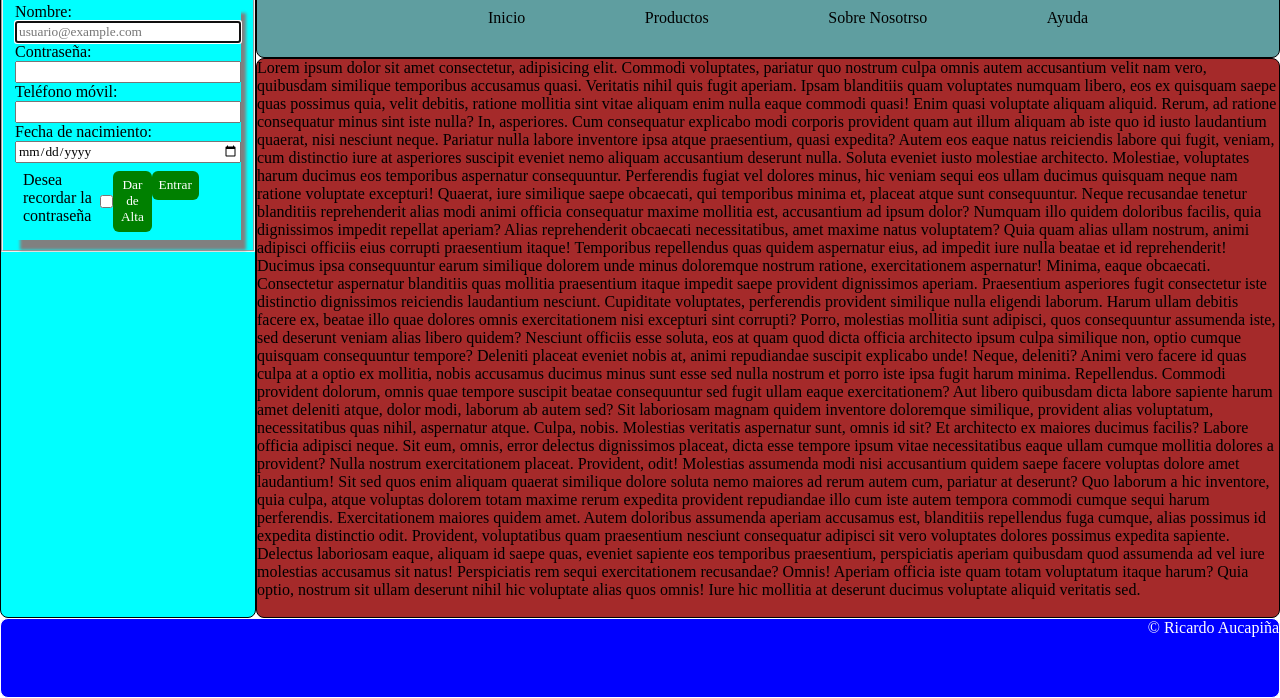
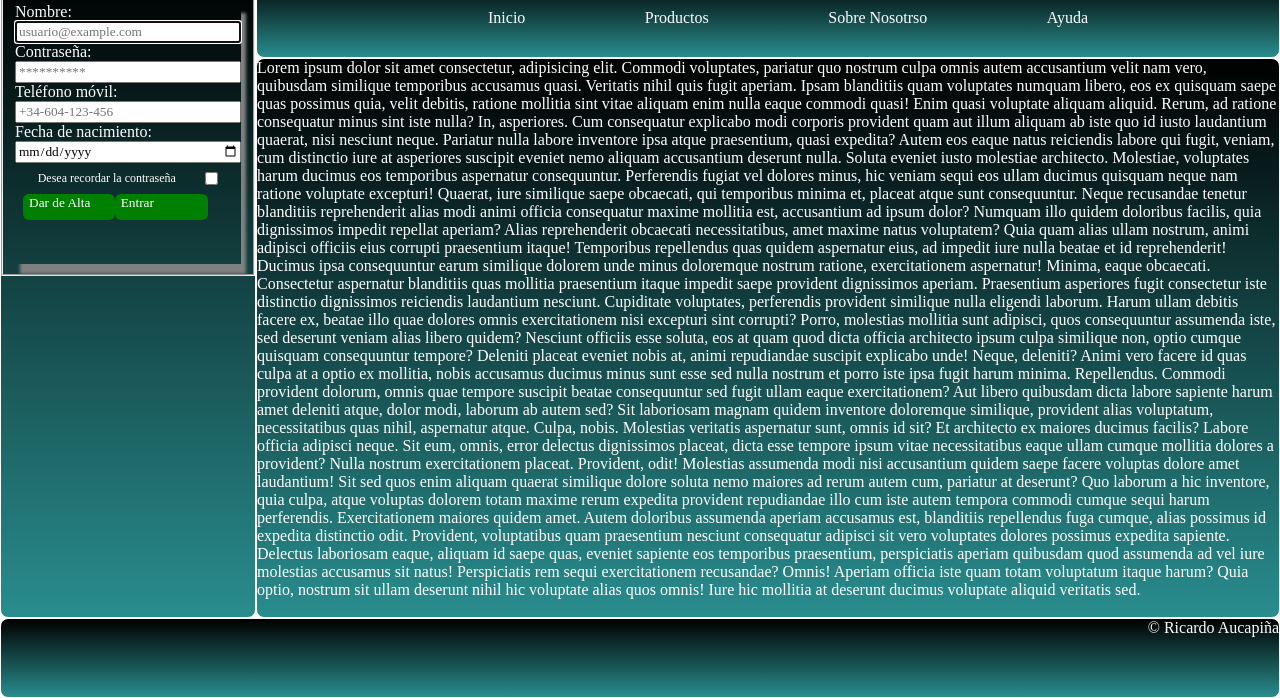
Before and after one commit to RicardoIESDB/LM-Ricardo, a plain HTML site: page index.html in a window 1280 px wide. Shown: the part 102-800 px from the top of the page. Drawn offline with Linux system fonts and the light colour scheme; a web font is replaced by a local one.

Commit message:
fifth-commit

```diff
--- a/index.html
+++ b/index.html
@@ -5,8 +5,8 @@
     <meta charset="UTF-8">
     <meta name="viewport" content="width=device-width, initial-scale=1.0">
     <link rel="preconnect" href="https://fonts.googleapis.com">
-<link rel="preconnect" href="https://fonts.gstatic.com" crossorigin>
-<link href="https://fonts.googleapis.com/css2?family=Lobster&family=Yuji+Mai&display=swap" rel="stylesheet">
+    <link rel="preconnect" href="https://fonts.gstatic.com" crossorigin>
+    <link href="https://fonts.googleapis.com/css2?family=Lobster&family=Yuji+Mai&display=swap" rel="stylesheet">
     <link rel="stylesheet" href="./public/css/styles.css">
     <title>Practica 1</title>
 </head>
@@ -26,17 +26,22 @@
                     <form>
                         <label for="email">Nombre:</label> <input type="email" required autofocus
                             placeholder="usuario@example.com" id="email">
-                        <label for="password">Contraseña:</label> <input type="password" required id="password">
-                        <label for="tel">Teléfono móvil:</label> <input type="tel" id="tel">
+                        <label for="password">Contraseña:</label> <input type="password" required placeholder="**********" id="password">
+                        <label for="tel">Teléfono móvil:</label> <input type="tel" placeholder="+34-604-123-456" id="tel">
                         <label for="birth_date">Fecha de nacimiento:</label> <input type="date" id="birth_date">
                         <div class="div_button_checkbox">
-                            <label for="remember_password">Desea recordar la contraseña</label> <input type="checkbox"
-                            id="remember_password">
-                            <button type="submit">Dar de Alta</button>
                             <div>
-                                <button class="button_entrar" type="submit">Entrar</button>
-                                <span>Bienvenido!</span>
+                                <label for="remember_password">Desea recordar la contraseña</label> <input type="checkbox"
+                                    id="remember_password">
                             </div>
+                            <div>
+                                <button type="submit">Dar de Alta</button>
+                                <div class="tooltip">
+                                    <button type="submit">Entrar</button>
+                                    <span class="tooltip_text">Entra y descubre!</span>
+                                </div>
+                            </div>
+
                         </div>
                     </form>
                 </fieldset>
@@ -51,26 +56,66 @@
                     </ul>
                 </nav>
                 <main>
-                  <P>Lorem ipsum dolor sit amet consectetur, adipisicing elit. Commodi voluptates, pariatur quo nostrum culpa omnis autem accusantium velit nam vero, quibusdam similique temporibus accusamus quasi. Veritatis nihil quis fugit aperiam.
-                  Ipsam blanditiis quam voluptates numquam libero, eos ex quisquam saepe quas possimus quia, velit debitis, ratione mollitia sint vitae aliquam enim nulla eaque commodi quasi! Enim quasi voluptate aliquam aliquid.
-                  Rerum, ad ratione consequatur minus sint iste nulla? In, asperiores. Cum consequatur explicabo modi corporis provident quam aut illum aliquam ab iste quo id iusto laudantium quaerat, nisi nesciunt neque.
-                  Pariatur nulla labore inventore ipsa atque praesentium, quasi expedita? Autem eos eaque natus reiciendis labore qui fugit, veniam, cum distinctio iure at asperiores suscipit eveniet nemo aliquam accusantium deserunt nulla.
-                  Soluta eveniet iusto molestiae architecto. Molestiae, voluptates harum ducimus eos temporibus aspernatur consequuntur. Perferendis fugiat vel dolores minus, hic veniam sequi eos ullam ducimus quisquam neque nam ratione voluptate excepturi!
-                  Quaerat, iure similique saepe obcaecati, qui temporibus minima et, placeat atque sunt consequuntur. Neque recusandae tenetur blanditiis reprehenderit alias modi animi officia consequatur maxime mollitia est, accusantium ad ipsum dolor?
-                  Numquam illo quidem doloribus facilis, quia dignissimos impedit repellat aperiam? Alias reprehenderit obcaecati necessitatibus, amet maxime natus voluptatem? Quia quam alias ullam nostrum, animi adipisci officiis eius corrupti praesentium itaque!
-                  Temporibus repellendus quas quidem aspernatur eius, ad impedit iure nulla beatae et id reprehenderit! Ducimus ipsa consequuntur earum similique dolorem unde minus doloremque nostrum ratione, exercitationem aspernatur! Minima, eaque obcaecati.
-                  Consectetur aspernatur blanditiis quas mollitia praesentium itaque impedit saepe provident dignissimos aperiam. Praesentium asperiores fugit consectetur iste distinctio dignissimos reiciendis laudantium nesciunt. Cupiditate voluptates, perferendis provident similique nulla eligendi laborum.
-                  Harum ullam debitis facere ex, beatae illo quae dolores omnis exercitationem nisi excepturi sint corrupti? Porro, molestias mollitia sunt adipisci, quos consequuntur assumenda iste, sed deserunt veniam alias libero quidem?
-                  Nesciunt officiis esse soluta, eos at quam quod dicta officia architecto ipsum culpa similique non, optio cumque quisquam consequuntur tempore? Deleniti placeat eveniet nobis at, animi repudiandae suscipit explicabo unde!
-                  Neque, deleniti? Animi vero facere id quas culpa at a optio ex mollitia, nobis accusamus ducimus minus sunt esse sed nulla nostrum et porro iste ipsa fugit harum minima. Repellendus.
-                  Commodi provident dolorum, omnis quae tempore suscipit beatae consequuntur sed fugit ullam eaque exercitationem? Aut libero quibusdam dicta labore sapiente harum amet deleniti atque, dolor modi, laborum ab autem sed?
-                  Sit laboriosam magnam quidem inventore doloremque similique, provident alias voluptatum, necessitatibus quas nihil, aspernatur atque. Culpa, nobis. Molestias veritatis aspernatur sunt, omnis id sit? Et architecto ex maiores ducimus facilis?
-                  Labore officia adipisci neque. Sit eum, omnis, error delectus dignissimos placeat, dicta esse tempore ipsum vitae necessitatibus eaque ullam cumque mollitia dolores a provident? Nulla nostrum exercitationem placeat. Provident, odit!
-                  Molestias assumenda modi nisi accusantium quidem saepe facere voluptas dolore amet laudantium! Sit sed quos enim aliquam quaerat similique dolore soluta nemo maiores ad rerum autem cum, pariatur at deserunt?
-                  Quo laborum a hic inventore, quia culpa, atque voluptas dolorem totam maxime rerum expedita provident repudiandae illo cum iste autem tempora commodi cumque sequi harum perferendis. Exercitationem maiores quidem amet.
-                  Autem doloribus assumenda aperiam accusamus est, blanditiis repellendus fuga cumque, alias possimus id expedita distinctio odit. Provident, voluptatibus quam praesentium nesciunt consequatur adipisci sit vero voluptates dolores possimus expedita sapiente.
-                  Delectus laboriosam eaque, aliquam id saepe quas, eveniet sapiente eos temporibus praesentium, perspiciatis aperiam quibusdam quod assumenda ad vel iure molestias accusamus sit natus! Perspiciatis rem sequi exercitationem recusandae? Omnis!
-                  Aperiam officia iste quam totam voluptatum itaque harum? Quia optio, nostrum sit ullam deserunt nihil hic voluptate alias quos omnis! Iure hic mollitia at deserunt ducimus voluptate aliquid veritatis sed.</P>
+                    <P>Lorem ipsum dolor sit amet consectetur, adipisicing elit. Commodi voluptates, pariatur quo
+                        nostrum culpa omnis autem accusantium velit nam vero, quibusdam similique temporibus accusamus
+                        quasi. Veritatis nihil quis fugit aperiam.
+                        Ipsam blanditiis quam voluptates numquam libero, eos ex quisquam saepe quas possimus quia, velit
+                        debitis, ratione mollitia sint vitae aliquam enim nulla eaque commodi quasi! Enim quasi
+                        voluptate aliquam aliquid.
+                        Rerum, ad ratione consequatur minus sint iste nulla? In, asperiores. Cum consequatur explicabo
+                        modi corporis provident quam aut illum aliquam ab iste quo id iusto laudantium quaerat, nisi
+                        nesciunt neque.
+                        Pariatur nulla labore inventore ipsa atque praesentium, quasi expedita? Autem eos eaque natus
+                        reiciendis labore qui fugit, veniam, cum distinctio iure at asperiores suscipit eveniet nemo
+                        aliquam accusantium deserunt nulla.
+                        Soluta eveniet iusto molestiae architecto. Molestiae, voluptates harum ducimus eos temporibus
+                        aspernatur consequuntur. Perferendis fugiat vel dolores minus, hic veniam sequi eos ullam
+                        ducimus quisquam neque nam ratione voluptate excepturi!
+                        Quaerat, iure similique saepe obcaecati, qui temporibus minima et, placeat atque sunt
+                        consequuntur. Neque recusandae tenetur blanditiis reprehenderit alias modi animi officia
+                        consequatur maxime mollitia est, accusantium ad ipsum dolor?
+                        Numquam illo quidem doloribus facilis, quia dignissimos impedit repellat aperiam? Alias
+                        reprehenderit obcaecati necessitatibus, amet maxime natus voluptatem? Quia quam alias ullam
+                        nostrum, animi adipisci officiis eius corrupti praesentium itaque!
+                        Temporibus repellendus quas quidem aspernatur eius, ad impedit iure nulla beatae et id
+                        reprehenderit! Ducimus ipsa consequuntur earum similique dolorem unde minus doloremque nostrum
+                        ratione, exercitationem aspernatur! Minima, eaque obcaecati.
+                        Consectetur aspernatur blanditiis quas mollitia praesentium itaque impedit saepe provident
+                        dignissimos aperiam. Praesentium asperiores fugit consectetur iste distinctio dignissimos
+                        reiciendis laudantium nesciunt. Cupiditate voluptates, perferendis provident similique nulla
+                        eligendi laborum.
+                        Harum ullam debitis facere ex, beatae illo quae dolores omnis exercitationem nisi excepturi sint
+                        corrupti? Porro, molestias mollitia sunt adipisci, quos consequuntur assumenda iste, sed
+                        deserunt veniam alias libero quidem?
+                        Nesciunt officiis esse soluta, eos at quam quod dicta officia architecto ipsum culpa similique
+                        non, optio cumque quisquam consequuntur tempore? Deleniti placeat eveniet nobis at, animi
+                        repudiandae suscipit explicabo unde!
+                        Neque, deleniti? Animi vero facere id quas culpa at a optio ex mollitia, nobis accusamus ducimus
+                        minus sunt esse sed nulla nostrum et porro iste ipsa fugit harum minima. Repellendus.
+                        Commodi provident dolorum, omnis quae tempore suscipit beatae consequuntur sed fugit ullam eaque
+                        exercitationem? Aut libero quibusdam dicta labore sapiente harum amet deleniti atque, dolor
+                        modi, laborum ab autem sed?
+                        Sit laboriosam magnam quidem inventore doloremque similique, provident alias voluptatum,
+                        necessitatibus quas nihil, aspernatur atque. Culpa, nobis. Molestias veritatis aspernatur sunt,
+                        omnis id sit? Et architecto ex maiores ducimus facilis?
+                        Labore officia adipisci neque. Sit eum, omnis, error delectus dignissimos placeat, dicta esse
+                        tempore ipsum vitae necessitatibus eaque ullam cumque mollitia dolores a provident? Nulla
+                        nostrum exercitationem placeat. Provident, odit!
+                        Molestias assumenda modi nisi accusantium quidem saepe facere voluptas dolore amet laudantium!
+                        Sit sed quos enim aliquam quaerat similique dolore soluta nemo maiores ad rerum autem cum,
+                        pariatur at deserunt?
+                        Quo laborum a hic inventore, quia culpa, atque voluptas dolorem totam maxime rerum expedita
+                        provident repudiandae illo cum iste autem tempora commodi cumque sequi harum perferendis.
+                        Exercitationem maiores quidem amet.
+                        Autem doloribus assumenda aperiam accusamus est, blanditiis repellendus fuga cumque, alias
+                        possimus id expedita distinctio odit. Provident, voluptatibus quam praesentium nesciunt
+                        consequatur adipisci sit vero voluptates dolores possimus expedita sapiente.
+                        Delectus laboriosam eaque, aliquam id saepe quas, eveniet sapiente eos temporibus praesentium,
+                        perspiciatis aperiam quibusdam quod assumenda ad vel iure molestias accusamus sit natus!
+                        Perspiciatis rem sequi exercitationem recusandae? Omnis!
+                        Aperiam officia iste quam totam voluptatum itaque harum? Quia optio, nostrum sit ullam deserunt
+                        nihil hic voluptate alias quos omnis! Iure hic mollitia at deserunt ducimus voluptate aliquid
+                        veritatis sed.</P>
                 </main>
             </div>
         </div>
--- a/public/css/styles.css
+++ b/public/css/styles.css
@@ -2,9 +2,10 @@
     margin: 0;
     box-sizing: border-box;
     font-family: "Yuji Mai", serif;
-    font-weight: 400;
-    font-style: normal;
-
+    /* background: rgb(33, 163, 164);
+    background: linear-gradient(0deg, rgba(33, 163, 164, 1) 0%, rgba(53, 49, 84, 1) 100%); */
+    /* background: rgb(33, 163, 164);
+    background: linear-gradient(0deg, rgba(33, 163, 164, 1) 0%, rgba(13, 12, 23, 1) 100%); */
 }
 
 .div_container {
@@ -17,6 +18,9 @@ header {
     flex-direction: row;
     min-height: 10vh;
     min-width: auto;
+    background: rgb(41, 141, 142);
+    background: linear-gradient(0deg, rgba(41, 141, 142, 1) 0%, rgba(0, 0, 0, 1) 100%);
+    color: white;
 }
 
 nav {
@@ -25,33 +29,40 @@ nav {
     justify-content: space-around;
     min-height: 10vh;
     min-width: 80vw;
-    background-color: cadetblue;
     border: 1px solid;
     border-radius: 8px;
+    background: rgb(41, 141, 142);
+    background: linear-gradient(0deg, rgba(41, 141, 142, 1) 0%, rgba(0, 0, 0, 1) 100%);
+    color: white;
 }
 
 main {
     min-height: 70vh;
     min-width: 80vw;
-    background-color: brown;
     border: 1px solid;
     border-radius: 8px;
+    background: rgb(41, 141, 142);
+    background: linear-gradient(0deg, rgba(41, 141, 142, 1) 0%, rgba(0, 0, 0, 1) 100%);
+    color: white;
 }
 
 aside {
     min-height: 80vh;
     min-width: 20vw;
-    background-color: aqua;
     border: 1px solid;
     border-radius: 8px;
+    background: rgb(41, 141, 142);
+    background: linear-gradient(0deg, rgba(41, 141, 142, 1) 0%, rgba(0, 0, 0, 1) 100%);
+    color: white;
 }
 
 footer {
     min-height: 10vh;
     min-width: auto;
-    background-color: blue;
     border: 1px solid;
     border-radius: 8px;
+    background: rgb(41, 141, 142);
+    background: linear-gradient(0deg, rgba(41, 141, 142, 1) 0%, rgba(0, 0, 0, 1) 100%);
     color: white;
 }
 
@@ -74,17 +85,40 @@ form {
 
 .div_button_checkbox {
     display: flex;
-    flex-direction: row;
-    padding: 0.5em;
+    flex-direction: column;
+    padding: 0.25em;
     justify-content: space-around;
 }
 
+.div_button_checkbox>div {
+    display: flex;
+    flex-direction: row;
+    justify-content: space-around;
+    padding: .25em;
+}
+
+div>label {
+    font-size: .75em;
+    width: auto;
+}
+
 div>button {
+    display: flex;
+    flex-direction: column;
     background-color: green;
+    height: 2em;
+    width: 7em;
     color: white;
     border: none;
     border-radius: 6px;
-    padding: 0.5em;
+    cursor: pointer;
+    transition-duration: 0.4s;
+}
+
+div>button:hover {
+    background: rgb(55, 255, 112);
+    background: linear-gradient(0deg, rgba(55, 255, 112, 1) 16%, rgba(205, 205, 205, 1) 100%);
+    color: black;
 }
 
 footer>p {
@@ -102,19 +136,37 @@ nav>ul {
     list-style: none;
     width: 50vw;
 }
-.button_entrar{
-    padding: .5em;
+
+.tooltip {
+    position: relative;
+    display: inline-block;
 }
 
-.button_entrar:hover+span{
+.tooltip .tooltip_text {
+    visibility: hidden;
+    background: rgb(33, 163, 164);
+    background: linear-gradient(0deg, rgba(33, 163, 164, 1) 0%, rgba(13, 12, 15, 1) 100%);
+    color: white;
+    text-align: center;
+    padding: 3px;
+    border-radius: 8px;
+}
+
+.tooltip:hover .tooltip_text {
+    visibility: visible;
+}
+
+/* .button_entrar:hover+span{
     visibility: visible;
     opacity: 0.75;
-}
-/* w3 schools tooltip */
-span{
+    height: auto;
+    width: auto;
+} */
+
+span {
     visibility: hidden;
-    width: 1em;
-    height: 1em;
+    width: .5em;
+    height: .5em;
     background-color: greenyellow;
     color: black;
     border: 1px solid gray;
```
